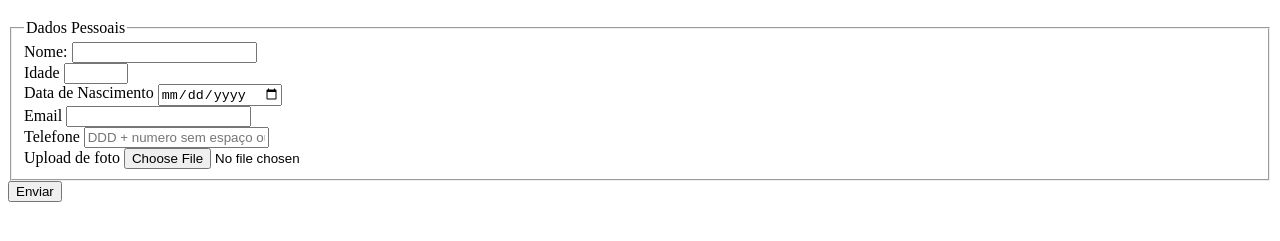
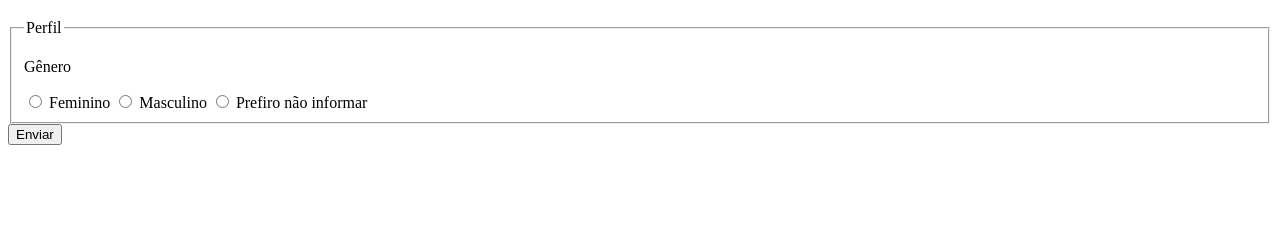
Before and after one commit to RaphaVillela/pesquisa-culturama, a plain HTML site: page index.html in a window 1280 px wide. Shown: the part 61-302 px from the top of the page. Drawn offline with Linux system fonts and the light colour scheme.

Commit message:
Adiciona opcoes de genero

```diff
--- a/index.html
+++ b/index.html
@@ -12,8 +12,8 @@
 
     <section>
         <form action="" method="get">
-            <fieldset>
-                <!--DADOS PESSOAIS -->
+            <!-- <fieldset>
+
                 <legend>Dados Pessoais</legend>
 
                 <label for="userName">Nome:</label>
@@ -34,6 +34,20 @@
                 <label for="userImage">Upload de foto</label>
                 <input type="file" accept="image/*" name="userImage">
                 <br>
+            </fieldset> -->
+
+            <fieldset>
+                <legend>Perfil</legend>
+
+                <p>Gênero</p>
+                <input type="radio" name="userGender" value="Feminino">
+                <label for="userGender">Feminino</label>
+
+                <input type="radio" name="userGender" value="Masculino">
+                <label for="userGender">Masculino</label>
+
+                <input type="radio" name="userGender" value="notInformed">
+                <label for="userGender">Prefiro não informar</label>
             </fieldset>
 
             <button type="submit">Enviar</button>
```
